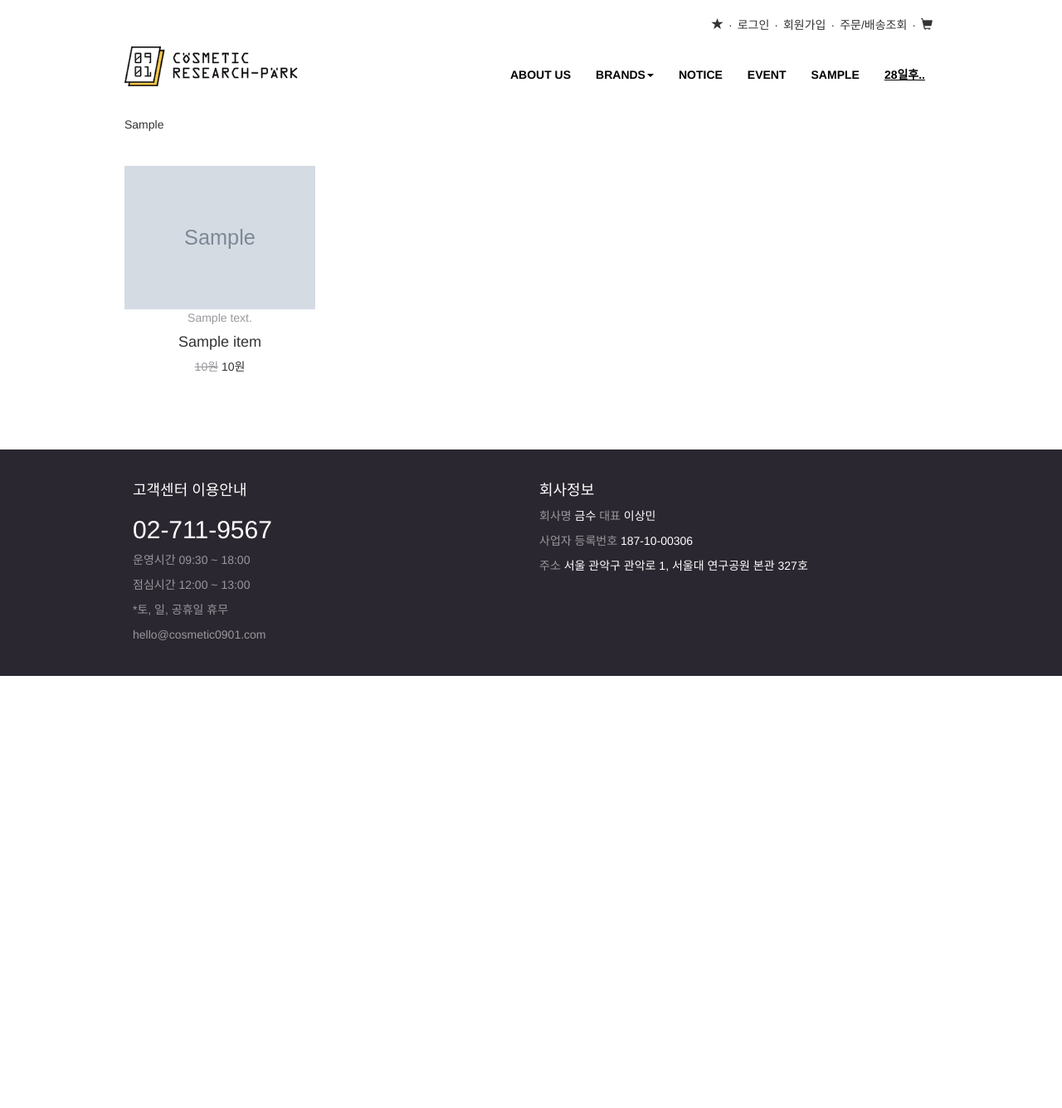
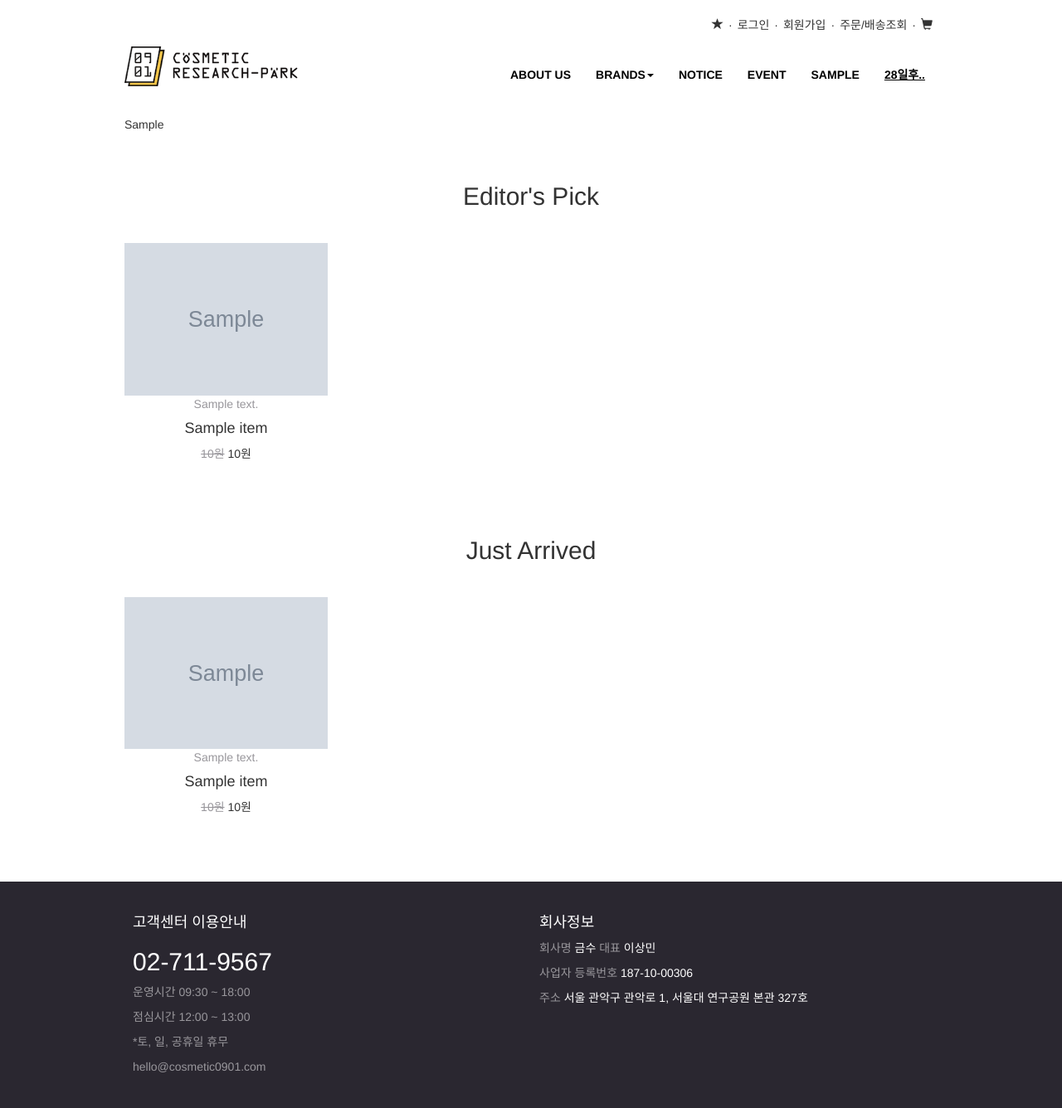
Before and after one commit to LEESM/beaucrux, a Django app: template shopping/templates/item/index.html in a window 1280 px wide. Shown: the whole page at 83% size. Before the commit the page ends 815 px from the top, so only its background shows below. Run offline with Django 3.2, Linux system fonts and the light colour scheme; the template is opened without the code that fills it: most values are stand-ins (such as "Sample title", 1, 10 or a date in 2020); grey boxes marked "Sample" are stand-in pictures; some libraries are stand-ins or nearby versions; some web fonts are replaced.

Commit message:
index changed

```diff
--- a/shopping/templates/item/index.html
+++ b/shopping/templates/item/index.html
@@ -6,10 +6,12 @@
 <div class="container">
 	{{ head1|safe }}
 </div>
-<div class="container" id="main_box" style="display:none;">
-	<img class="main_img" src="{% static 'img/main1.jpg' %}"/>
-</div>
-<div class="container" id="index_box">
+
+<div class="clearfix"></div>
+<br/><br/>
+
+
+<div class="container" id="index_box" style="display:none;">
 	<div class="row">
 		{% for item in items1 %}
 		<div class="item_card_wrap">
@@ -33,6 +35,70 @@
 	</div>
 </div>
 
+<div class="container">
+	<h2 class="text-center">Editor's Pick</h2>
+	<div id="owl_box1">
+	{% for item in items1 %}
+			<div class="item_card">
+				<a href="{% url 'detail' %}?item_id={{item.item_id}}" class="text-center">
+					<img class="img-responsive" src="{{ item.image0.url }}">
+					<p><span class="gray">{{item.item_desc}}</span></p>
+					<h4>{{item.item_name}}</h4>
+					<p><strike class="gray">{{item.custom_price|intcomma}}원</strike>  {{item.price|intcomma}}원</p>
+				</a>
+			</div>
+	{% endfor %}
+	</div>
+</div>
+<script>
+$(document).ready(function() {
+  $("#owl_box1").owlCarousel({
+  	 items : 4,
+    itemsCustom : false,
+    itemsDesktop : [1199,4],
+    itemsDesktopSmall : [980,3],
+    itemsTablet: [768,2],
+    itemsTabletSmall: false,
+    itemsMobile : [479,1],
+    singleItem : false,
+    itemsScaleUp : false,
+  });
+});
+</script>
+
+<div class="clearfix"></div>
+<br/><br/>
+
+<div class="container">
+	<h2 class="text-center">Just Arrived</h2>
+	<div id="owl_box2">
+	{% for item in items2 %}
+			<div class="item_card">
+				<a href="{% url 'detail' %}?item_id={{item.item_id}}" class="text-center">
+					<img class="img-responsive" src="{{ item.image0.url }}">
+					<p><span class="gray">{{item.item_desc}}</span></p>
+					<h4>{{item.item_name}}</h4>
+					<p><strike class="gray">{{item.custom_price|intcomma}}원</strike>  {{item.price|intcomma}}원</p>
+				</a>
+			</div>
+	{% endfor %}
+	</div>
+</div>
+<script>
+$(document).ready(function() {
+  $("#owl_box2").owlCarousel({
+  	 items : 4,
+    itemsCustom : false,
+    itemsDesktop : [1199,4],
+    itemsDesktopSmall : [980,3],
+    itemsTablet: [768,2],
+    itemsTabletSmall: false,
+    itemsMobile : [479,1],
+    singleItem : false,
+    itemsScaleUp : false,
+  });
+});
+</script>
 
 
 {% endblock %}
```
Also changed, not shown: shopping/item/views.py (+7 -2 lines).
